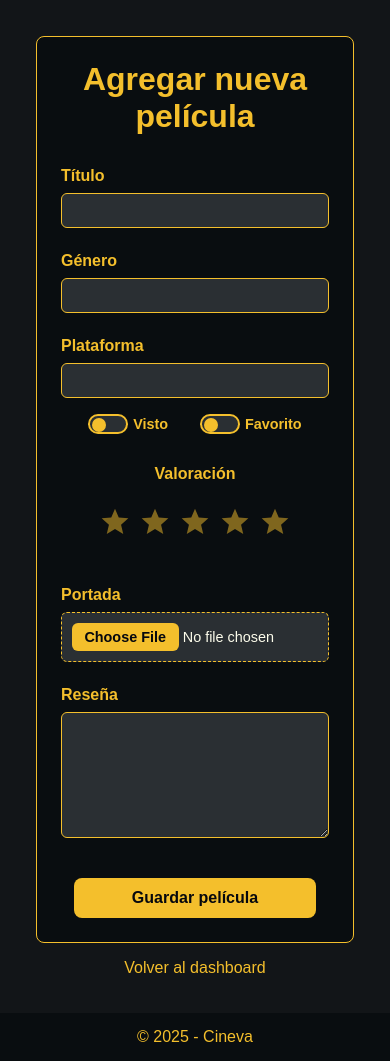
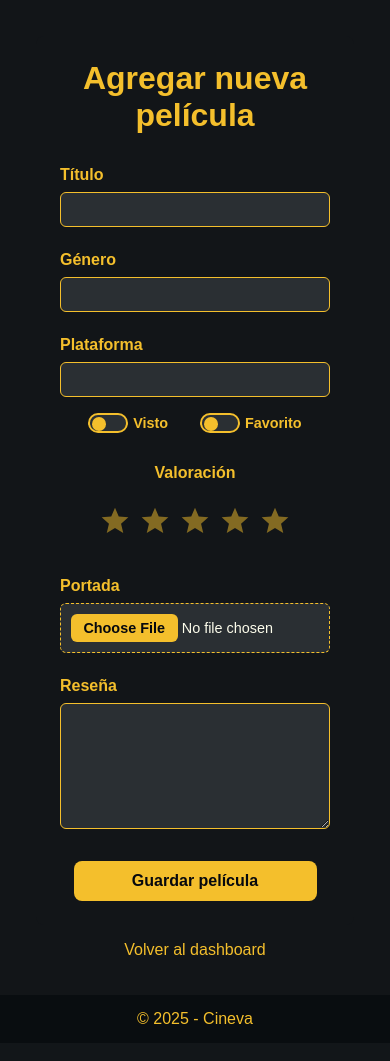
Before and after one commit to Juanpedrogomezespinosa/cineva, a PHP site: page /proyectos/peliculas/agregar.php in a window 390 px wide. Shown: the part 84-1145 px from the top of the page. After the commit the page ends 1108 px from the top, so only its background shows below. Run offline with PHP 8.4, Linux system fonts and the light colour scheme; the visitor is signed in with stand-in values (Sample User, id 1); data that the repository does not hold is empty.

Commit message:
agregar pelicula responsive

```diff
--- a/css/agregar.css
+++ b/css/agregar.css
@@ -297,3 +297,91 @@ textarea {
   display: block;
   box-shadow: 0 0 8px rgba(244, 191, 44, 0.3);
 }
+/* ==========================
+   Responsive: pantallas pequeñas
+   ========================== */
+@media (max-width: 768px) {
+  /* contenedor padre */
+  .containter-principal {
+    margin: 0.6rem;
+    max-width: 100%;
+  }
+
+  /* contenedor del formulario */
+  .container-agregar {
+    border: none !important;
+    background-color: #121518 !important; /* integrado con el fondo */
+    padding: 0.8rem; /* menos padding */
+    max-width: 100%;
+  }
+
+  /* grid a una sola columna */
+  .form-grid,
+  .formulario-grid {
+    grid-template-columns: 1fr;
+    gap: 1rem;
+    margin-bottom: 1rem;
+  }
+
+  /* botones ocupan todo el ancho */
+  .form-actions button,
+  .acciones-formulario button {
+    width: 100%;
+    min-height: 2.75rem;
+    border-radius: 8px;
+  }
+
+  /* inputs y textarea legibles en móvil */
+  .form-group input,
+  .form-group textarea,
+  .formulario-grupo input,
+  .formulario-grupo textarea {
+    font-size: 1rem;
+    padding: 0.6rem;
+  }
+}
+
+/* ==========================
+   Responsive: pantallas ≥ 1920px
+   ========================== */
+@media (min-width: 1920px) {
+  /* contenedor padre ocupa la pantalla y centra el contenido */
+  .containter-principal {
+    min-height: 100vh;
+    display: flex;
+    flex-direction: column;
+    justify-content: center;
+    align-items: center;
+    padding: 2rem;
+    margin: 0;
+    width: 100vw;
+    box-sizing: border-box;
+  }
+
+  /* formulario más ancho, con scroll interno si es muy alto */
+  .container-agregar {
+    min-width: 1000px;
+    width: calc(100% - 4rem);
+    min-height: 700px;
+    max-height: calc(100vh - 4rem);
+    overflow: auto;
+    padding: 2rem;
+    border-radius: 10px;
+    box-shadow: 0 8px 28px rgba(0, 0, 0, 0.45);
+  }
+
+  /* grid se mantiene en 2 columnas con espacio cómodo */
+  .form-grid,
+  .formulario-grid {
+    grid-template-columns: 1fr 1fr;
+    gap: 2rem;
+  }
+
+  /* botón un poco más estrecho en escritorio amplio */
+  .form-actions button,
+  .acciones-formulario button {
+    width: 40%;
+    min-height: 3rem;
+    font-size: 1.1rem;
+  }
+}
```
